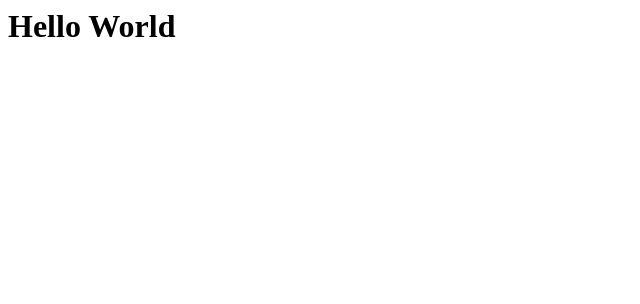
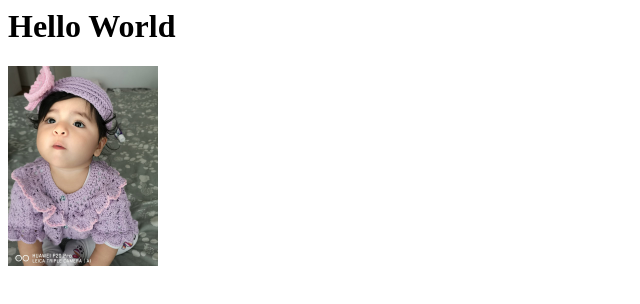
Before and after one commit to wfernandezp/WFPRepository7, a plain HTML site: page index.html in a window 1280 px wide. Shown: the whole page, without its empty margins (0-640 px from the left). Drawn offline with Linux system fonts and the light colour scheme.

Commit message:
add image

```diff
--- a/index.html
+++ b/index.html
@@ -1,3 +1,6 @@
 <html>
     <h1>Hello World</h1>
+    <div>
+        <img src="MiMundo.jpeg" height="200" >
+    </div>
 </html>
```
Also changed, not shown: MiMundo.jpeg (added).
